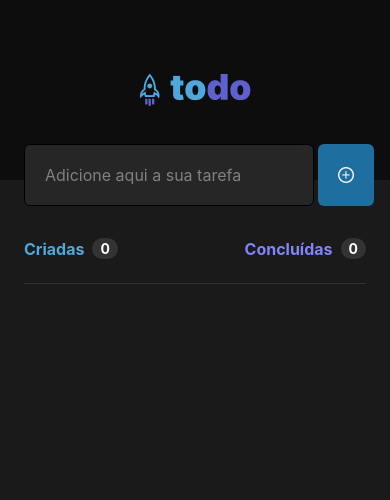
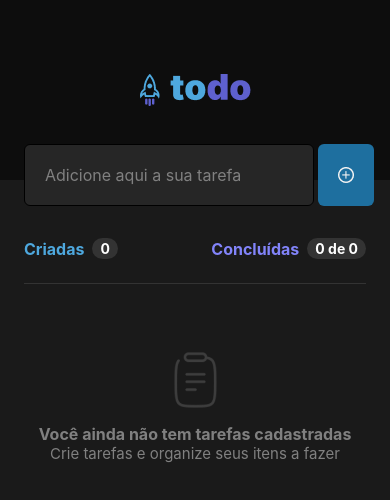
Before and after one commit to flavioaugusto1/todo-list, a React Native app: screen / in a window 390 px wide. Shown: the top 500 px of the page. Built offline with nearby package versions, Linux system fonts and the light colour scheme.

Commit message:
Realizada configurações para lista vazia e alterar estados dos status das tasks

```diff
--- a/src/components/TaskStatus/index.tsx
+++ b/src/components/TaskStatus/index.tsx
@@ -3,7 +3,7 @@ import { styles } from "./style"
 
 type Props = {
   created: number,
-  finished: number
+  finished: number,
 }
 
 export function TaskStatus({ created, finished }: Props) {
@@ -16,7 +16,7 @@ export function TaskStatus({ created, finished }: Props) {
 
       <View style={styles.taskIndicator}>
         <Text style={styles.finishedTask}>Concluídas</Text>
-        <Text style={styles.numberIndicatorTask}>{finished}</Text>
+        <Text style={styles.numberIndicatorTask}>{finished} de {created}</Text>
       </View>
     </View>
   )
--- a/src/components/Tasks/index.tsx
+++ b/src/components/Tasks/index.tsx
@@ -5,10 +5,12 @@ import { useState } from "react";
 
 type Props = {
   name: string,
-  onRemove: () => void
+  onRemove: () => void,
+  markedTask: () => void,
+  unMarkedTask: () => void
 };
 
-export function Tasks({ name, onRemove }: Props) {
+export function Tasks({ name, onRemove, markedTask, unMarkedTask }: Props) {
   const [checkboxState, setCheckboxState] = useState(true)
 
   return (
@@ -20,10 +22,15 @@ export function Tasks({ name, onRemove }: Props) {
         text={name}
         iconStyle={{ borderColor: "blue" }}
         innerIconStyle={{ borderWidth: 2 }}
-        onPress={() => setCheckboxState(!checkboxState)}
-        textStyle={checkboxState ? styles.text : styles.textDisabled}
+        onPress={() => {
+          setCheckboxState(!checkboxState)
+          checkboxState ? markedTask() : unMarkedTask()
+        }}
+        textStyle={checkboxState ? styles.text : styles.textDisabled }
       />
-      <TouchableOpacity onPress={onRemove}>
+      <TouchableOpacity onPress={() => {
+        onRemove()
+      }}>
         <Image
           source={require('../../../assets/trash.png')}
           style={styles.trash}
--- a/src/components/Tasks/styles.ts
+++ b/src/components/Tasks/styles.ts
@@ -2,7 +2,6 @@ import { StyleSheet } from "react-native";
 
 export const styles = StyleSheet.create({
   container: {
-    minWidth: '100%',
     padding: 20,
     backgroundColor: '#262626',
     borderRadius: 8,
--- a/src/screens/Home/index.tsx
+++ b/src/screens/Home/index.tsx
@@ -1,4 +1,4 @@
-import { View, Image, TextInput, TouchableOpacity, FlatList, Alert } from "react-native"
+import { View, Image, TextInput, TouchableOpacity, FlatList, Alert, Text } from "react-native"
 import { styles } from "./styles"
 import { TaskStatus } from "../../components/TaskStatus"
 import { Tasks } from "../../components/Tasks"
@@ -9,7 +9,6 @@ export function Home() {
   const [taskDesc, setTaskDesc] = useState('')
   const [taskCreated, setTaskCreated] = useState(0)
   const [taskFinished, setTaskFinished] = useState(0)
-
 
   function handleTaskAdd() {
     if (taskDesc == '') {
@@ -40,6 +39,14 @@ export function Home() {
       }
     ])
 
+  }
+
+  function markedTask() {
+    setTaskFinished(prevState => prevState + 1)
+  }
+
+  function unMarkedTask() {
+    setTaskFinished(prevState => prevState - 1)
   }
 
   return (
@@ -81,9 +88,20 @@ export function Home() {
             <Tasks
               name={item}
               onRemove={() => handleTaskFinished(item)}
+              markedTask={() => markedTask()}
+              unMarkedTask={() => unMarkedTask()}
             />
           )}
-
+          showsVerticalScrollIndicator={false}
+          ListEmptyComponent={() => (
+            <View style={styles.listEmpty}>
+              <Image source={require('../../../assets/clipboard.png')} />
+              <View>
+                <Text style={styles.titleListEmpty}>Você ainda não tem tarefas cadastradas</Text>
+                <Text style={styles.textListEmpty}>Crie tarefas e organize seus itens a fazer</Text>
+              </View>
+            </View>
+          )}
         />
       </View>
     </View>
--- a/src/screens/Home/styles.ts
+++ b/src/screens/Home/styles.ts
@@ -3,21 +3,23 @@ import { StyleSheet } from "react-native";
 export const styles = StyleSheet.create({
   container: {
     flex: 1,
-    height: '100%',
+    paddingBottom: 0,
     backgroundColor: '#1A1A1A',
   },
   header: {
+    width: '100%',
     backgroundColor: "#0D0D0D",
     height: 180,
     justifyContent: "center",
     alignItems: "center",
-    marginBottom: 40
+    marginBottom: 40,
   },
   wrap: {
+    flex: 1,
     padding: 24,
+    paddingBottom: 0,
     justifyContent: "center",
     marginTop: -100,
-    marginBottom: 10
   },
   form: {
     flexDirection: "row",
@@ -51,5 +53,22 @@ export const styles = StyleSheet.create({
   finishedTask: {
     color: '#8284FA',
     backgroundColor: 'red'
+  },
+  listEmpty: {
+    justifyContent: "center",
+    alignItems: "center",
+    marginTop: 68,
+    gap: 16
+  },
+  titleListEmpty: {
+    textAlign: "center",
+    fontSize: 16,
+    fontWeight: "bold",
+    color: '#808080'
+  },
+  textListEmpty: {
+    textAlign: "center",
+    fontSize: 15,
+    color: '#808080'
   }
 })
```
